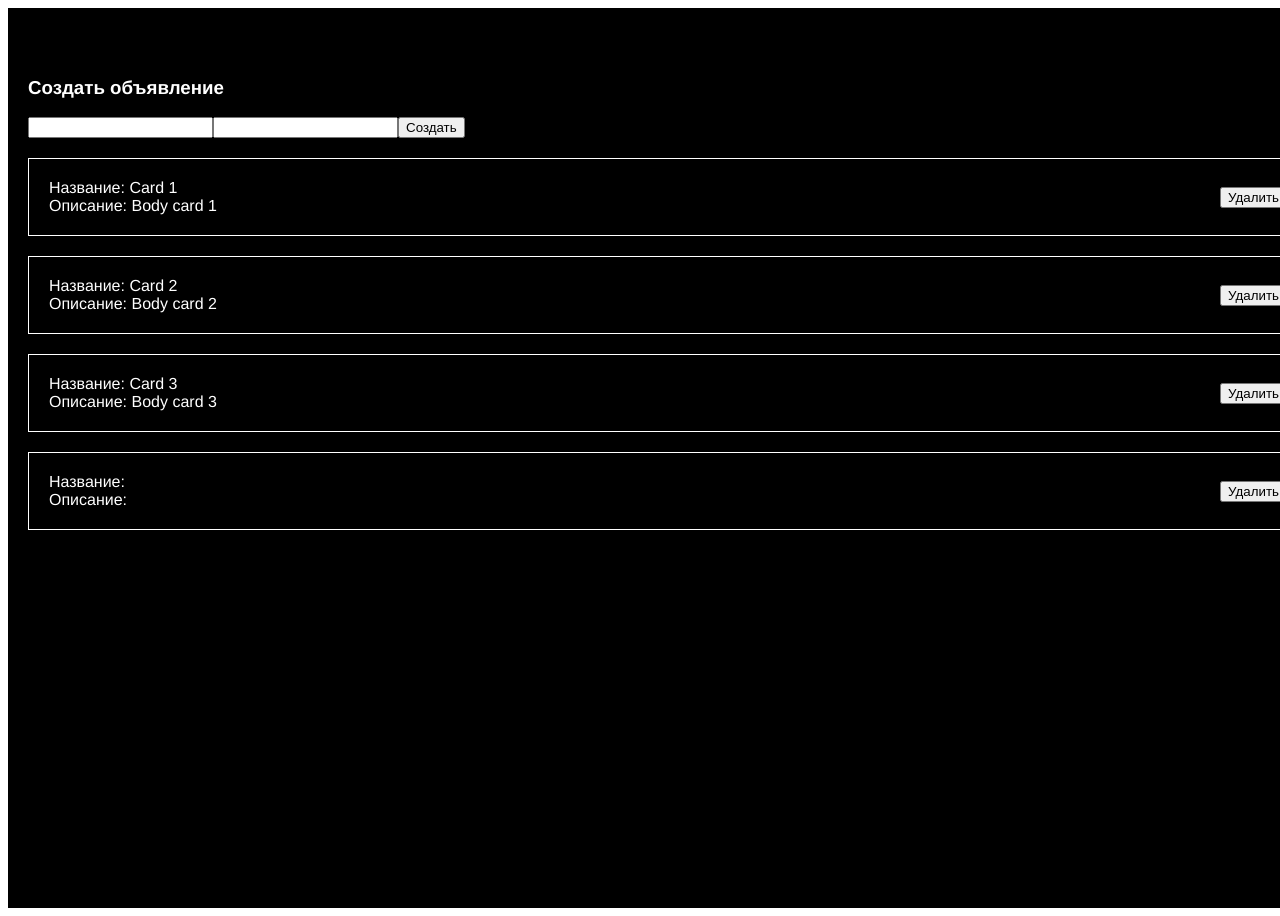
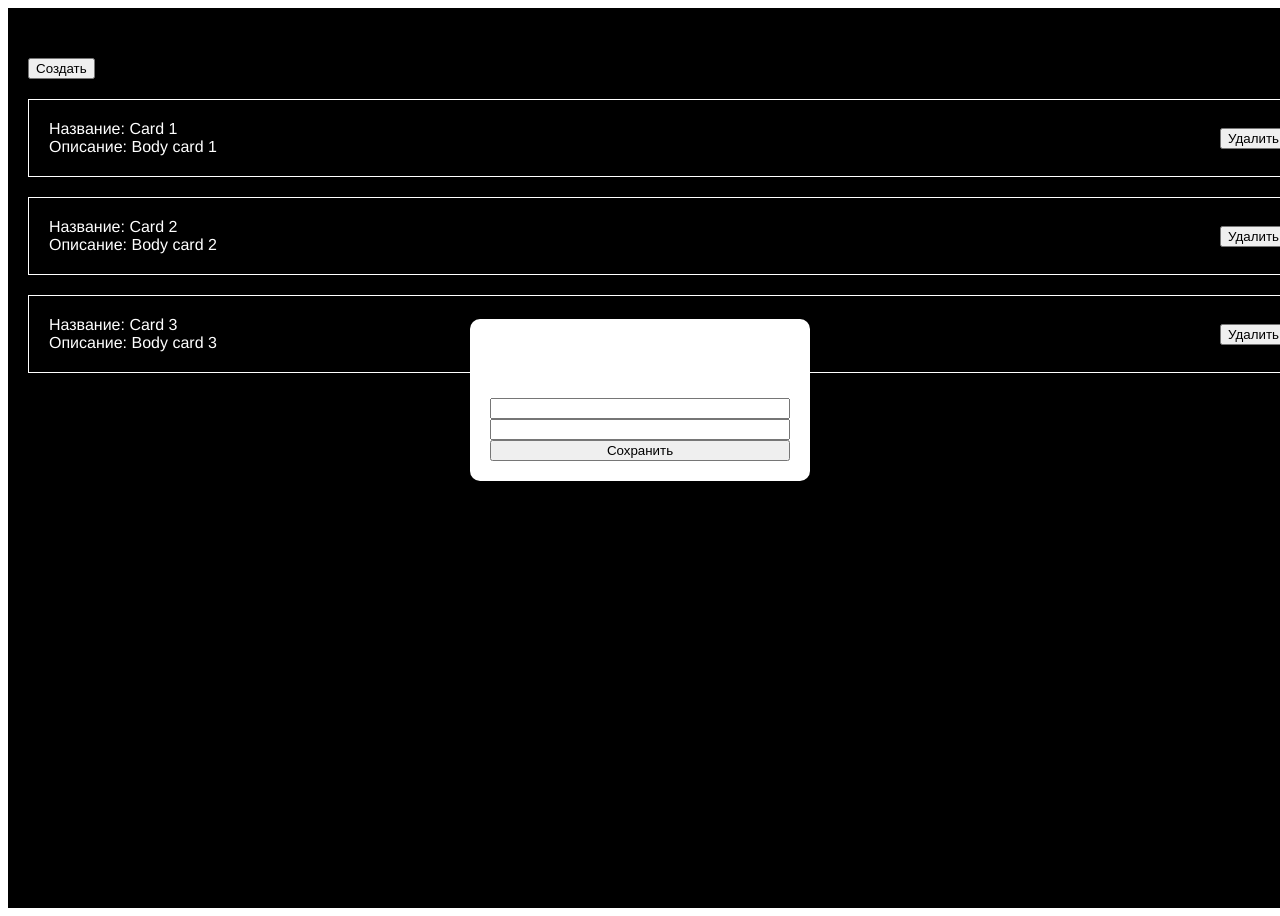
Before and after one commit to Zagorevsky/board-vue, a Vue app: page / in a window 1280 px wide. Both pictures are taken after a click on the button "Создать". Shown: the top 916 px of the page. Built offline with nearby package versions, Linux system fonts and the light colour scheme; the HTML template or start-up script is replaced by a standard one.

Commit message:
feat: CardPopup

```diff
--- a/src/App.vue
+++ b/src/App.vue
@@ -1,6 +1,9 @@
 <template>
   <div class="app">
-    <card-form @create="createCard" />
+    <card-button @click="openPopup">Создать</card-button>
+    <card-popup v-model:show="popup">
+      <card-form @create="createCard" />
+    </card-popup>
     <card-list :cards="cards" @remove="removeCard"/>
   </div>
 </template>
@@ -20,14 +23,18 @@ export default {
         { id: 2, title: 'Card 2', body: 'Body card 2' },
         { id: 3, title: 'Card 3', body: 'Body card 3' },
       ],
+      popup: false,
     }
   },
   methods: {
     createCard(card) {
-      this.cards.push(card)
+      this.cards.push(card);
     },
     removeCard(card) {
-      this.cards = this.cards.filter(p => p.id !== card.id)
+      this.cards = this.cards.filter(p => p.id !== card.id);
+    },
+    openPopup() {
+      this.popup = true;
     }
   }
 }
--- a/src/components/CardForm.vue
+++ b/src/components/CardForm.vue
@@ -1,9 +1,9 @@
 <template>
-  <form @submit.prevent>
+  <form @submit.prevent class="form">
     <h3>Создать объявление</h3>
     <card-input v-model="card.title" type="text"/>
     <card-input v-model="card.body" type="text"/>
-    <card-button @click="createCard">Создать</card-button>
+    <card-button @click="createCard">Сохранить</card-button>
   </form>
 </template>
 
@@ -31,4 +31,8 @@ export default {
 </script>
 
 <style scoped>
+.form {
+  display: flex;
+  flex-direction: column;
+}
 </style>
--- /dev/null
+++ b/src/components/UI/CardPopup.vue
@@ -0,0 +1,46 @@
+<template>
+  <div class="popup" v-if="show" @click="closePopup">
+    <div class="popup__content" @click.stop>
+      <slot></slot>
+    </div>
+  </div>
+</template>
+
+<script>
+export default {
+  name: 'card-popup',
+  props: {
+    show: {
+      type: Boolean,
+      default: false
+    }
+  },
+  methods: {
+    closePopup() {
+      this.$emit('update:show', false)
+    }
+  }
+}
+</script>
+
+<style scoped>
+
+.popup {
+  top: 0;
+  right: 0;
+  bottom: 0;
+  left: 0;
+  display: flex;
+  position: fixed;
+}
+
+.popup__content {
+  margin: auto;
+  background: white;
+  border-radius: 10px;
+  min-height: 50px;
+  min-width: 300px;
+  padding: 20px;
+}
+
+</style>
--- a/src/components/UI/index.js
+++ b/src/components/UI/index.js
@@ -1,6 +1,7 @@
 import CardButton from './CardButton';
 import CardInput from './CardInput';
+import CardPopup from './CardPopup'
 
 export default [
-  CardButton, CardInput
+  CardButton, CardInput, CardPopup
 ]
```
